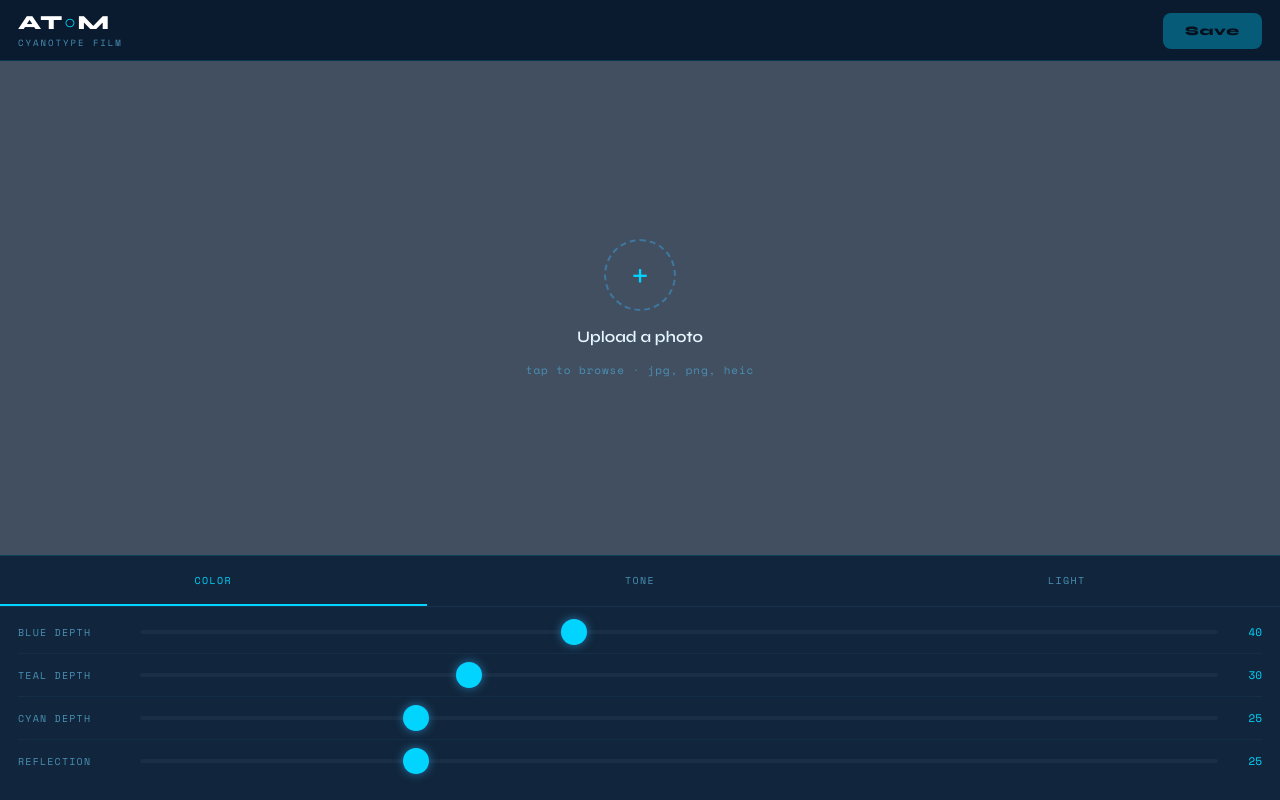
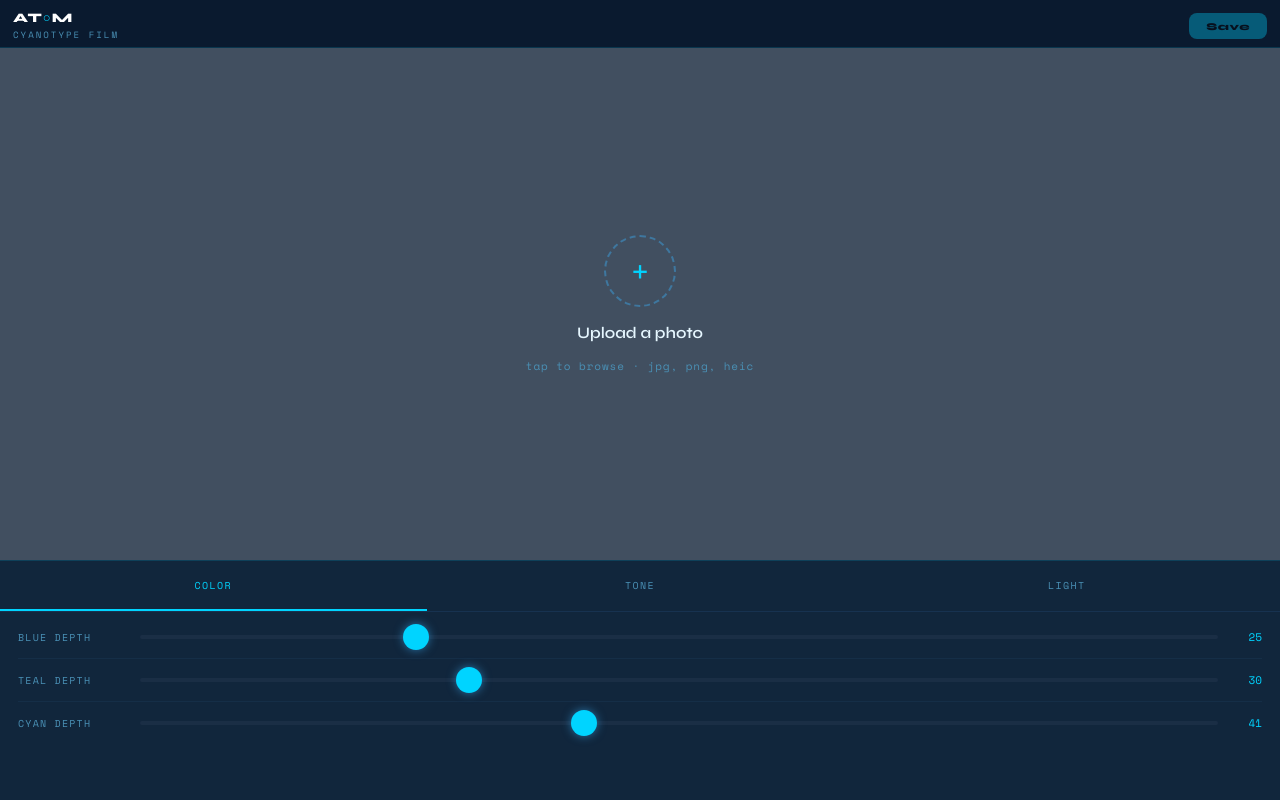
Before and after one commit to geekcoldhand/atom-cyanotype, a React (Vite) app: page / in a window 1280 px wide. Built offline with nearby package versions, Linux system fonts and the light colour scheme.

Commit message:
updated default control values

```diff
--- a/src/components/Header/Header.module.css
+++ b/src/components/Header/Header.module.css
@@ -3,19 +3,20 @@
 	display: flex;
 	align-items: center;
 	justify-content: space-between;
-  padding: 13px 18px 11px;
+	padding: 0.9rem 1rem 0.5rem;
 	border-bottom: 1px solid var(--c-border);
 	background: var(--c-bg);
 	position: relative;
 	z-index: 10;
 }
 
-.brand {}
+.brand {
+}
 
 .logo {
-  font-family: 'Syne', sans-serif;
+	font-family: "Syne", sans-serif;
 	font-weight: 800;
-  font-size: 20px;
+	font-size: 1rem;
 	letter-spacing: 0.08em;
 	color: #fff;
 	line-height: 1;
@@ -26,8 +27,8 @@
 }
 
 .sub {
-  font-family: 'Space Mono', monospace;
-  font-size: 9px;
+	font-family: "Space Mono", monospace;
+	font-size: 0.7em;
 	letter-spacing: 0.22em;
 	color: var(--c-muted);
 	margin-top: 3px;
@@ -39,10 +40,10 @@
 	color: #000;
 	border: none;
 	border-radius: 8px;
-  padding: 10px 22px;
-  font-family: 'Syne', sans-serif;
+	padding: 0.5rem 1.3rem;
+	font-family: "Syne", sans-serif;
 	font-weight: 700;
-  font-size: 13px;
+	font-size: 0.8em;
 	letter-spacing: 0.06em;
 	cursor: pointer;
 	white-space: nowrap;
--- a/src/components/Preview/Preview.module.css
+++ b/src/components/Preview/Preview.module.css
@@ -1,6 +1,6 @@
 .wrap {
 	flex: 1 1 0;
-	min-height: 0;
+	min-height: 60vh;
 	display: flex;
 	align-items: center;
 	justify-content: center;
--- a/src/components/Preview/UploadZone.module.css
+++ b/src/components/Preview/UploadZone.module.css
@@ -4,7 +4,7 @@
   align-items: center;
   gap: 16px;
   cursor: pointer;
-  padding: 40px;
+  padding: 8rem;
   text-align: center;
   animation: fadeIn 0.4s ease;
   user-select: none;
--- a/src/constants/controls.js
+++ b/src/constants/controls.js
@@ -3,17 +3,17 @@
 
 /** Default slider values — Y2K Cyber Minimalism preset */
 export const DEFAULTS = {
-	blueDepth: 40, // deep navy/steel blue — shadows and base
+	blueDepth: 25, // deep navy/steel blue — shadows and base
 	tealDepth: 30, // teal midtone push
-	cyanDepth: 25, // electric cyan highlight lift
-	exposure: 30, // overall brightness lift
+	cyanDepth: 41, // electric cyan highlight lift
+	exposure: 8, // overall brightness lift
 	highlightLift: 20, // clean bright highlight control
 	shadowLift: 15, // lifts blacks — avoids crushed shadows
 	midtoneContrast: 20, // tonal separation, not flatness
-	contrastSoft: -10, // negative softens overall contrast
+	contrastSoft: 10, // negative softens overall contrast
 	grain: 25, // must exceed overlay blend threshold (~0.08 opacity)
-	lightWash: 40, // structured architectural light gradient
-	reflection: 25, // glass overlay shimmer
+	lightWash: 20, // structured architectural light gradient
+	reflection: 4, // glass overlay shimmer
 };
 
 /** Tab labels in display order */
@@ -25,11 +25,11 @@ export const SLIDER_CONFIG = {
 		{ key: "blueDepth", label: "Blue Depth" },
 		{ key: "tealDepth", label: "Teal Depth" },
 		{ key: "cyanDepth", label: "Cyan Depth" },
-		{ key: "reflection", label: "Reflection" },
+		// { key: "reflection", label: "Reflection" },
 	],
 	Tone: [
 		{ key: "exposure", label: "Exposure" },
-		{ key: "highlightLift", label: "Highlight" },
+		// { key: "highlightLift", label: "Highlight" },
 		{ key: "shadowLift", label: "Shadow Lift" },
 		{ key: "midtoneContrast", label: "Midtone" },
 	],
--- a/src/export/renderToBlob.js
+++ b/src/export/renderToBlob.js
@@ -582,7 +582,7 @@ function applyPolaroidStamp(ctx, dateStr, width, height) {
 	const fontSize = Math.min(width, height) * 0.035;
 	const lineHeight = fontSize * 1.2;
 
-	const text1 = "AT◯M";
+	const text1 = "AT0M";
 	const text2 = dateStr;
 
 	ctx.save();
@@ -606,13 +606,13 @@ function applyPolaroidStamp(ctx, dateStr, width, height) {
 	// Draw first line
 	ctx.textAlign = "right";
 	ctx.textBaseline = "bottom";
-	ctx.fillStyle = "rgba(255,255,255,0.9)";
+	ctx.fillStyle = "rgba(132, 88, 60, 0.9)";
 	ctx.font = `bold ${fontSize * 1.1}px "Courier New", monospace`;
 	ctx.fillText(text1, width - padding, y + lineHeight);
 
 	// Draw second line
 	ctx.font = `${fontSize * 0.8}px "Courier New", monospace`;
-	ctx.fillStyle = "rgba(255,255,255,0.7)";
+	ctx.fillStyle = "rgba(132, 88, 60, 0.7)";
 	ctx.fillText(text2, width - padding, y);
 
 	ctx.restore();
```
Lines whose indentation alone changed are shown as unchanged.
